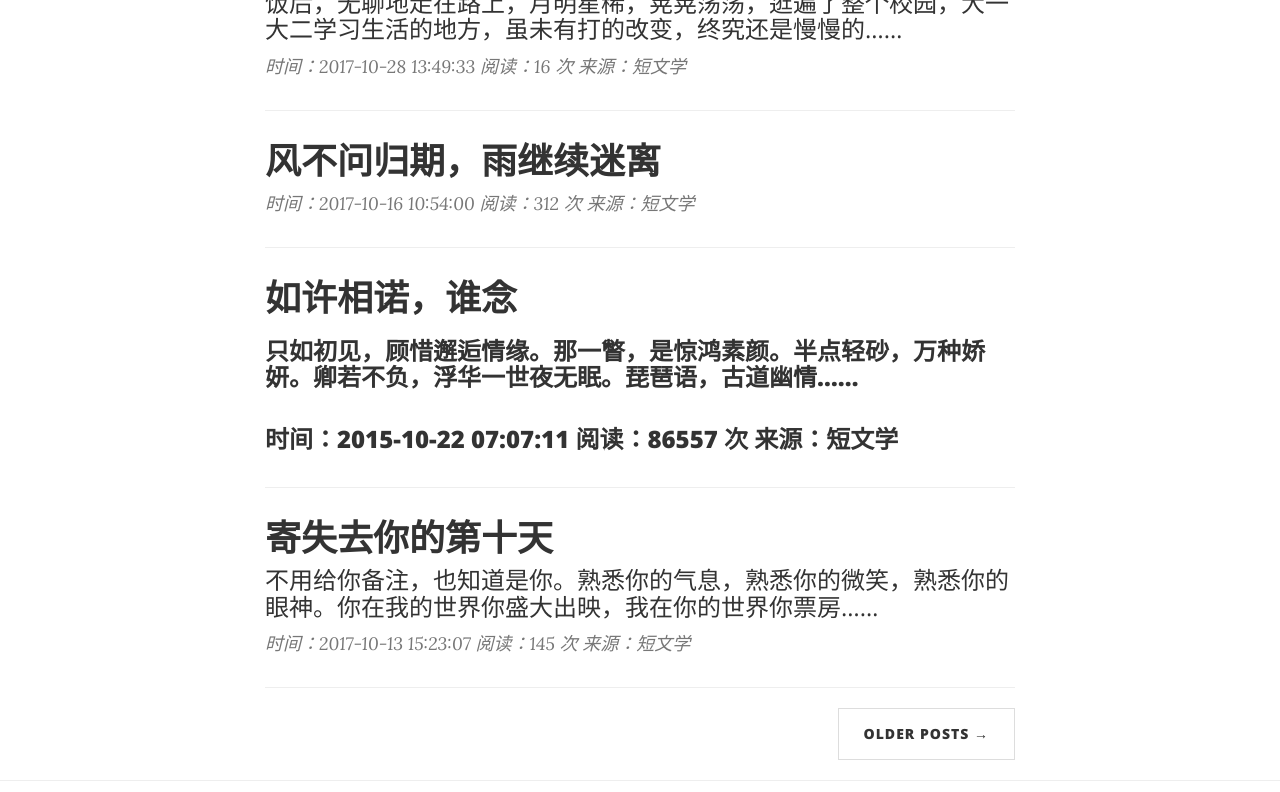
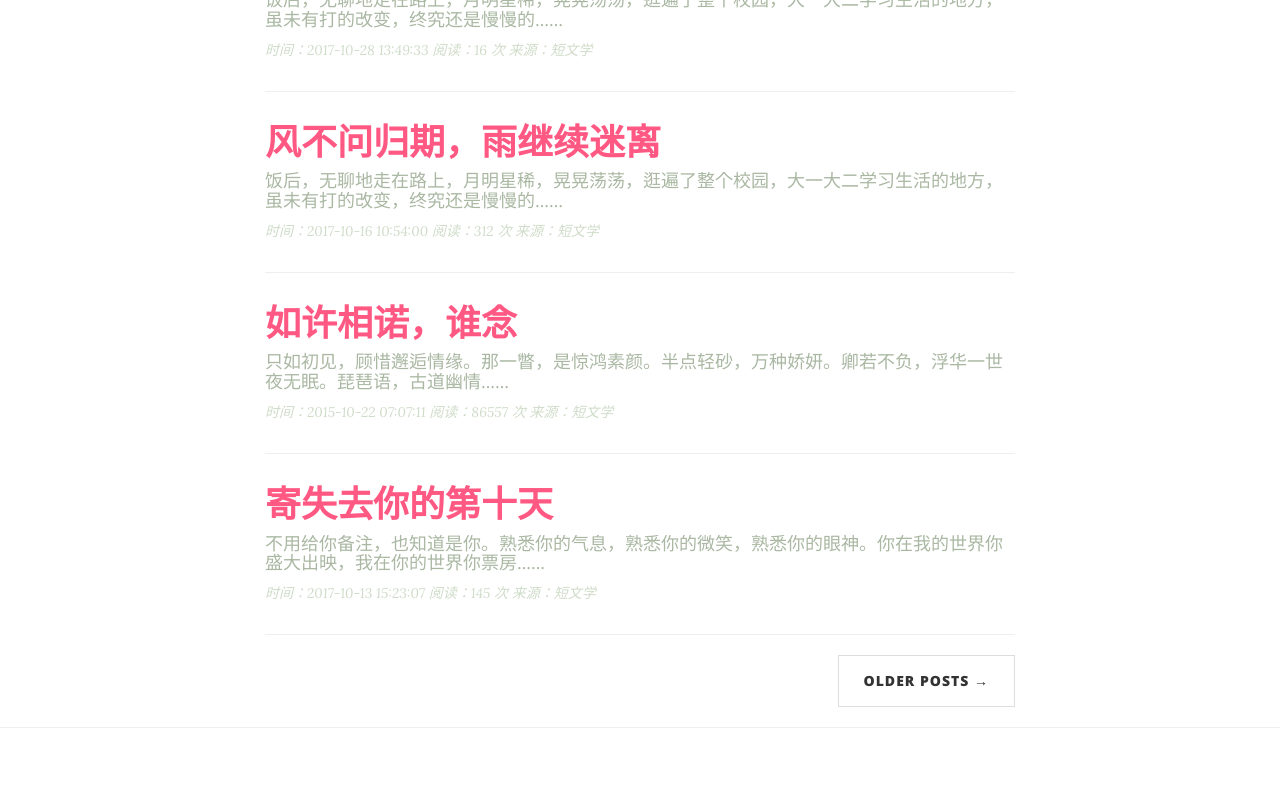
Before and after one commit to mumu1015/GirlsCodingDayDemo, a website: page index.html in a window 1280 px wide. Shown: the part 588-1380 px from the top of the page. Drawn offline with nearby package versions, Linux system fonts and the light colour scheme.

Commit message:
图片 文字 颜色 文字大小

```diff
--- a/index.html
+++ b/index.html
@@ -42,7 +42,7 @@
                     <span class="sr-only">Toggle navigation</span>
                     Menu <i class="fa fa-bars"></i>
                 </button>
-                <a class="navbar-brand" href="index.html">木木的小时光</a>
+                <a class="navbar-brand" href="index.html" >木木的小时光</a>
             </div>
 
             <!-- Collect the nav links, forms, and other content for toggling -->
@@ -89,46 +89,50 @@
             <div class="col-lg-8 col-lg-offset-2 col-md-10 col-md-offset-1">
                 <div class="post-preview">
                     <a href="post.html">
-                        <h2 class="post-title">
+                        <h2 class="post-title" style="color:#ff5983" >
                             这个夏天，“珍重”
                         </h2>
-                        <h3 class="post-subtitle">
+                        <h3 class="post-subtitle" style="color:#aab8a3;font-size: 18px">
                             饭后，无聊地走在路上，月明星稀，晃晃荡荡，逛遍了整个校园，大一大二学习生活的地方，虽未有打的改变，终究还是慢慢的……
                         </h3>
                     </a>
-                    <p class="post-meta">时间：2017-10-28 13:49:33    阅读：16 次    来源：短文学</p>
+                    <p class="post-meta" style="color:#cfdcc9;font-size: 14px">时间：2017-10-28 13:49:33    阅读：16 次    来源：短文学</p>
                 </div>
                 <hr>
                 <div class="post-preview">
                     <a href="post.html">
-                        <h2 class="post-title">
+                        <h2 class="post-title" style="color:#ff5983">
                             风不问归期，雨继续迷离
                         </h2>
+                        <h3 class="post-subtitle" style="color:#aab8a3;font-size: 18px">
+                            饭后，无聊地走在路上，月明星稀，晃晃荡荡，逛遍了整个校园，大一大二学习生活的地方，虽未有打的改变，终究还是慢慢的……
+                        </h3>
                     </a>
-                    <p class="post-meta">时间：2017-10-16 10:54:00    阅读：312 次    来源：短文学</p>
+                    <p class="post-meta" style="color:#cfdcc9;font-size: 14px">时间：2017-10-16 10:54:00    阅读：312 次    来源：短文学</p>
                 </div>
                 <hr>
                 <div class="post-preview">
                     <a href="post.html">
-                        <h2 class="post-title">
+                        <h2 class="post-title" style="color:#ff5983">
                             如许相诺，谁念
                         </h2>
-                        <h3 class="post-subtitle">
+                        <h3 class="post-subtitle" style="color:#aab8a3;font-size:18px">
                             只如初见，顾惜邂逅情缘。那一瞥，是惊鸿素颜。半点轻砂，万种娇妍。卿若不负，浮华一世夜无眠。琵琶语，古道幽情……
+                        </h3>
                     </a>
-                    <p class="post-meta">时间：2015-10-22 07:07:11    阅读：86557 次    来源：短文学</p>
+                    <p class="post-meta" style="color:#cfdcc9;font-size: 14px">时间：2015-10-22 07:07:11    阅读：86557 次    来源：短文学</p>
                 </div>
                 <hr>
                 <div class="post-preview">
                     <a href="post.html">
-                        <h2 class="post-title">
+                        <h2 class="post-title" style="color:#ff5983">
                             寄失去你的第十天
                         </h2>
-                        <h3 class="post-subtitle">
+                        <h3 class="post-subtitle" style="color:#aab8a3;font-size: 18px">
                             不用给你备注，也知道是你。熟悉你的气息，熟悉你的微笑，熟悉你的眼神。你在我的世界你盛大出映，我在你的世界你票房……
                         </h3>
                     </a>
-                    <p class="post-meta">时间：2017-10-13 15:23:07    阅读：145 次    来源：短文学</p>
+                    <p class="post-meta" style="color:#cfdcc9;font-size: 14px">时间：2017-10-13 15:23:07    阅读：145 次    来源：短文学</p>
                 </div>
                 <hr>
                 <!-- Pager -->
```
Also changed, not shown: about.html (+3 -4 lines), post.html (+3 -3 lines), img/about-bg.jpg, img/post-bg.jpg.
